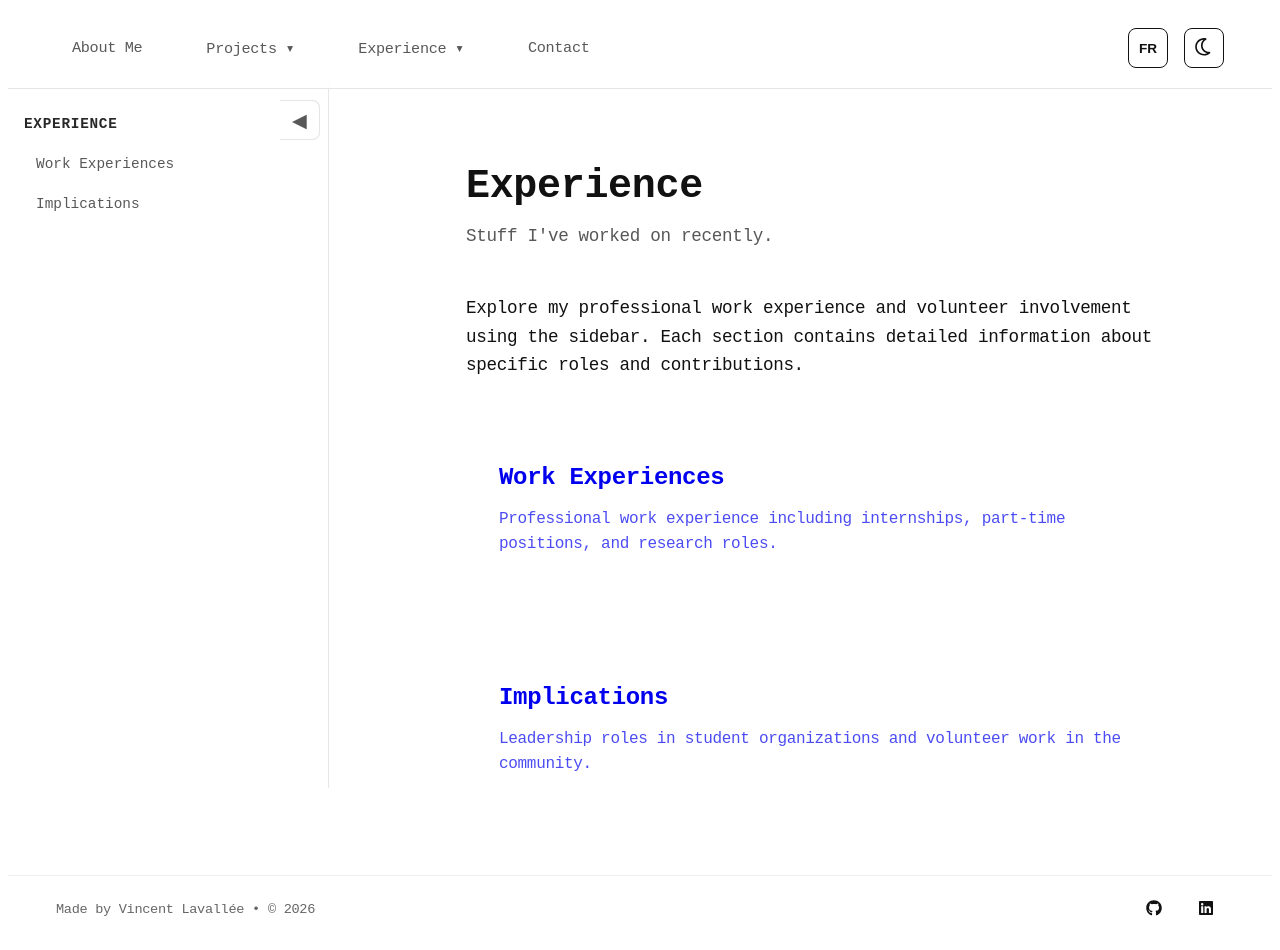
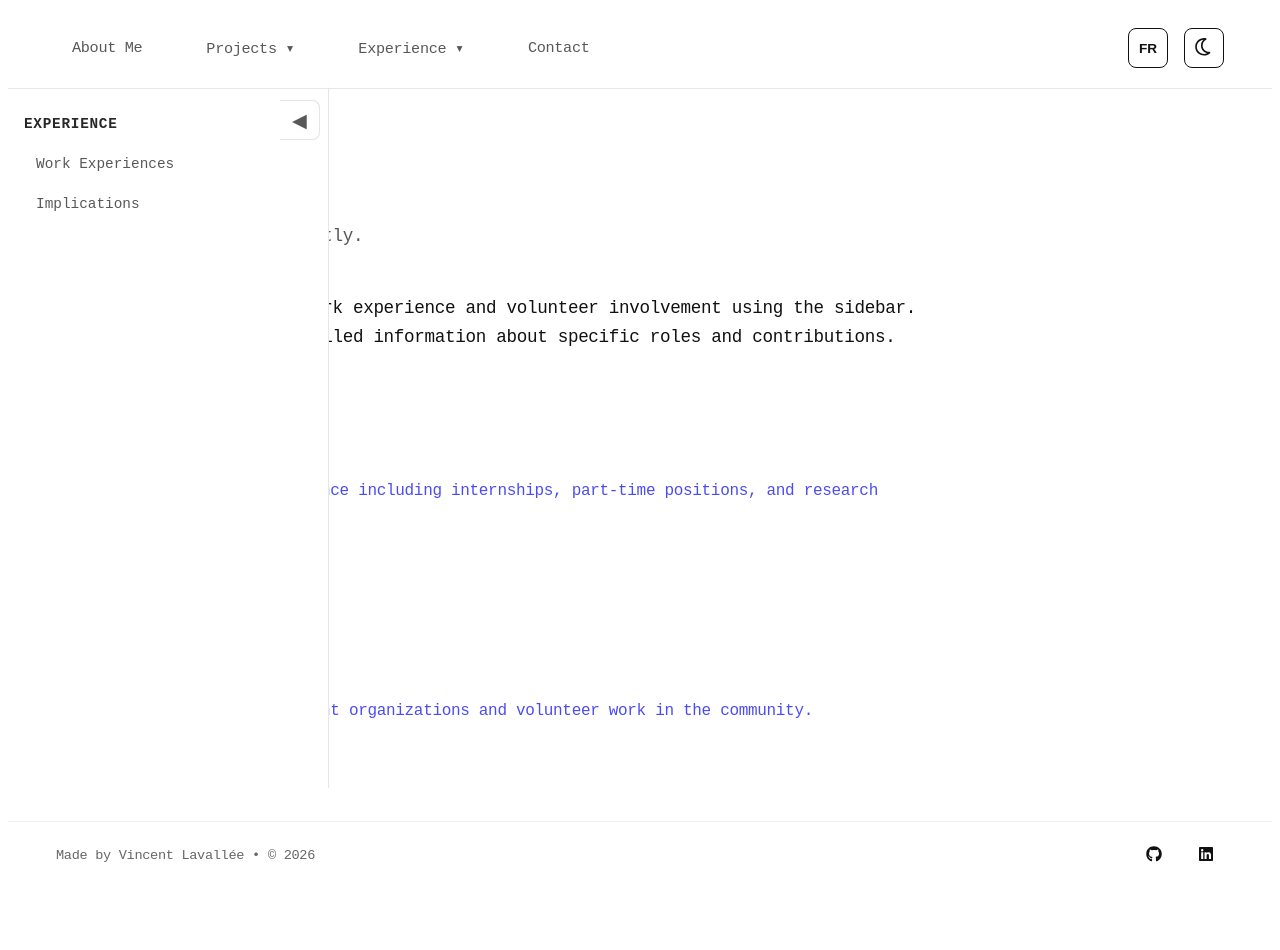
Before and after one commit to Sleep-O-Clock/webfolio, a Next.js app: page /en/experience in a window 1280 px wide. After the commit the page ends 896 px from the top, so only its background shows below. Built offline with nearby package versions, Linux system fonts and the light colour scheme.

Commit message:
fix double variable

```diff
--- a/src/app/[locale]/experience/ExperienceContent.tsx
+++ b/src/app/[locale]/experience/ExperienceContent.tsx
@@ -34,8 +34,7 @@ export default function ExperienceContent({ locale }: ExperienceContentProps) {
             <main style={{
                 padding: "48px",
                 maxWidth: "min(900px, 80vw)",
-                width: "100%",
-                ...sidebarMargin
+                width: "100%"
             }}>
                 <h1 style={{ fontSize: "2.5rem", marginBottom: "16px" }}>{t.experience.title}</h1>
                 <p style={{ fontSize: "1.1rem", marginBottom: "48px", opacity: 0.7 }}>
--- a/src/app/[locale]/experience/work/WorkExperienceDetailSection.tsx
+++ b/src/app/[locale]/experience/work/WorkExperienceDetailSection.tsx
@@ -43,7 +43,7 @@ export default function WorkExperienceDetailSection({ experience, labels }: Work
                             <div className={styles.tagContainer} style={{ marginTop: '12px', justifyContent: 'flex-end' }}>
                                 {experience.technologies.map((tech, index) => (
                                     <span key={index} className={styles.tag}>
-                                        {index < 5 ? tech : `+${experience.technologies.length - 5} more`}
+                                        {index < 5}
 
                                         {tech}
                                     </span>
```
